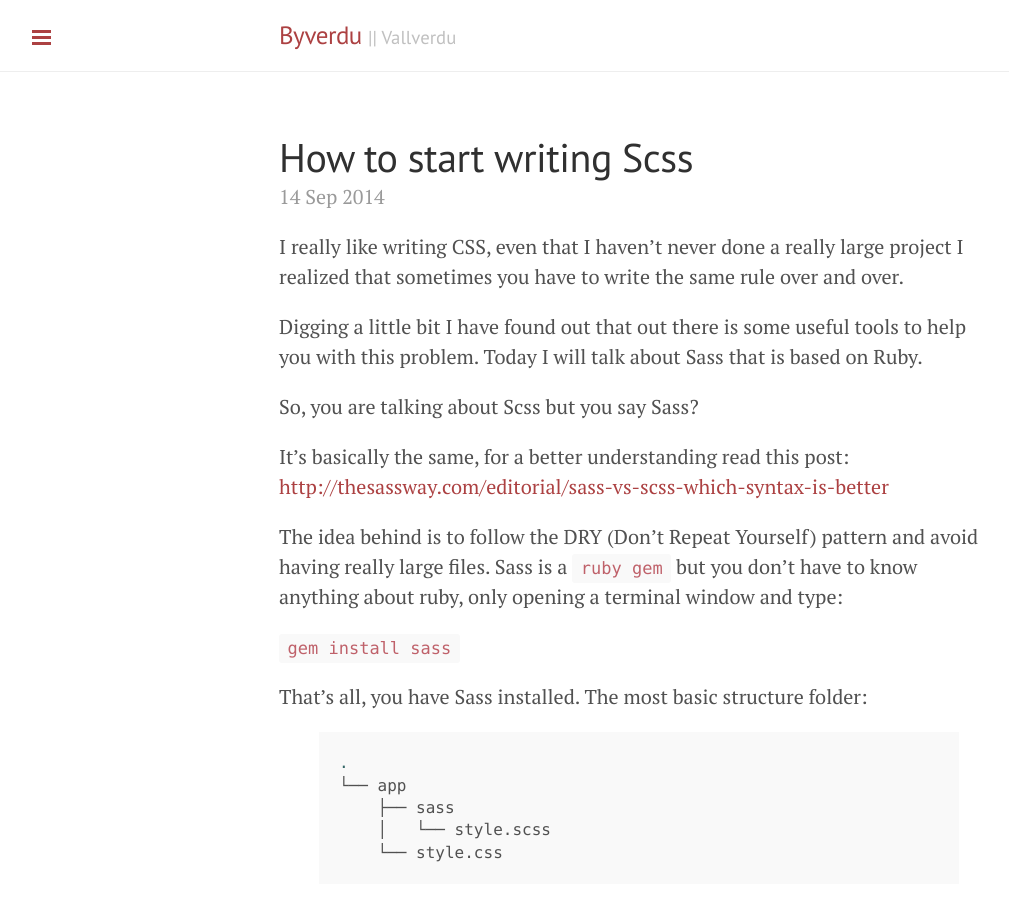
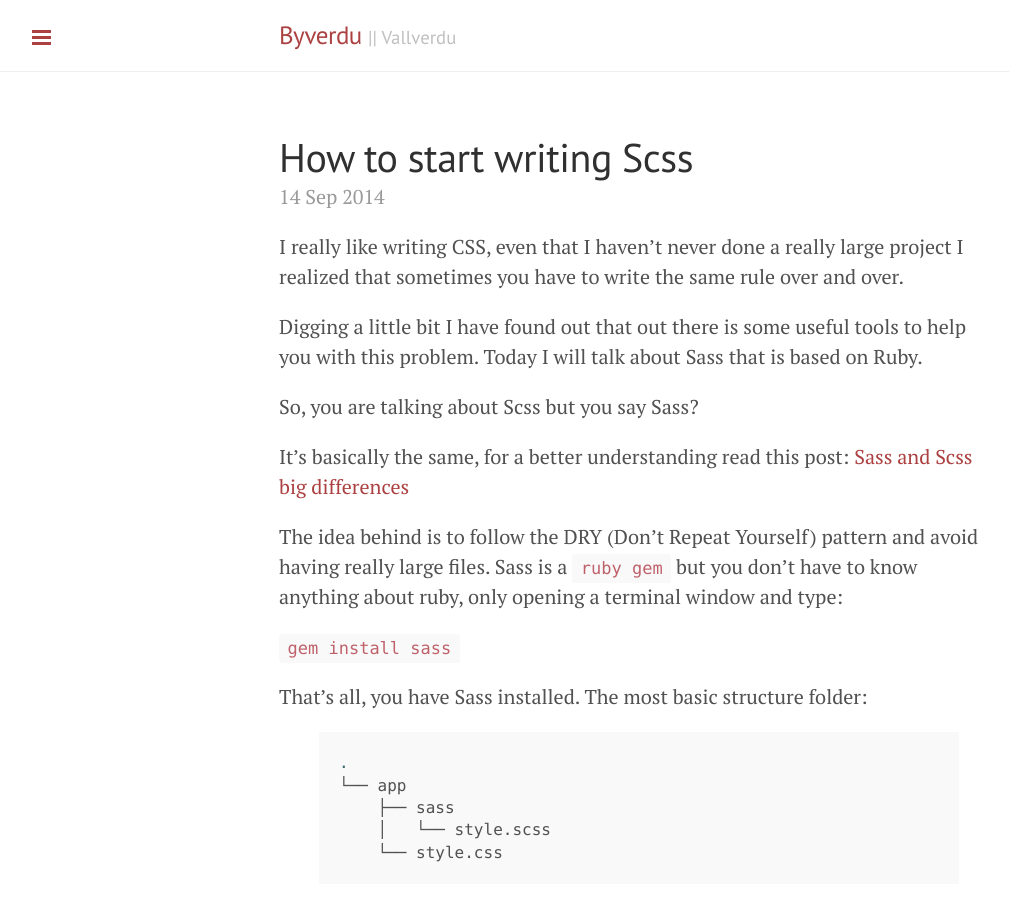
Before and after one commit to byverdu/byverdu.github.io, a Jekyll site: the page built from _posts/2014-9-14-How-to-start-writing-Scss.md, in a window 1280 px wide and 900 px high. Shown: the whole window, without its empty margins (1-1010 px from the left). Built offline with Jekyll 4.4.1, drawn with Linux system fonts in a browser that asks for light colours; nearby versions of some CDN libraries; Markdown is read by kramdown in place of the engine named in the settings; comment, search, counter and statistics services are not loaded.

Commit message:
github pages post updated

```diff
--- a/_posts/2014-9-14-How-to-start-writing-Scss.md
+++ b/_posts/2014-9-14-How-to-start-writing-Scss.md
@@ -13,7 +13,7 @@
 
 So, you are talking about Scss but you say Sass?
 
-It's basically the same, for a better understanding read this post: [http://thesassway.com/editorial/sass-vs-scss-which-syntax-is-better]()
+It's basically the same, for a better understanding read this post: [Sass and Scss big differences](http://thesassway.com/editorial/sass-vs-scss-which-syntax-is-better)
 
 The idea behind is to follow the DRY (Don't Repeat Yourself) pattern and avoid having really large files. Sass is a ``ruby gem`` but you don't have to know anything about ruby, only opening a terminal window and type:
 
```
